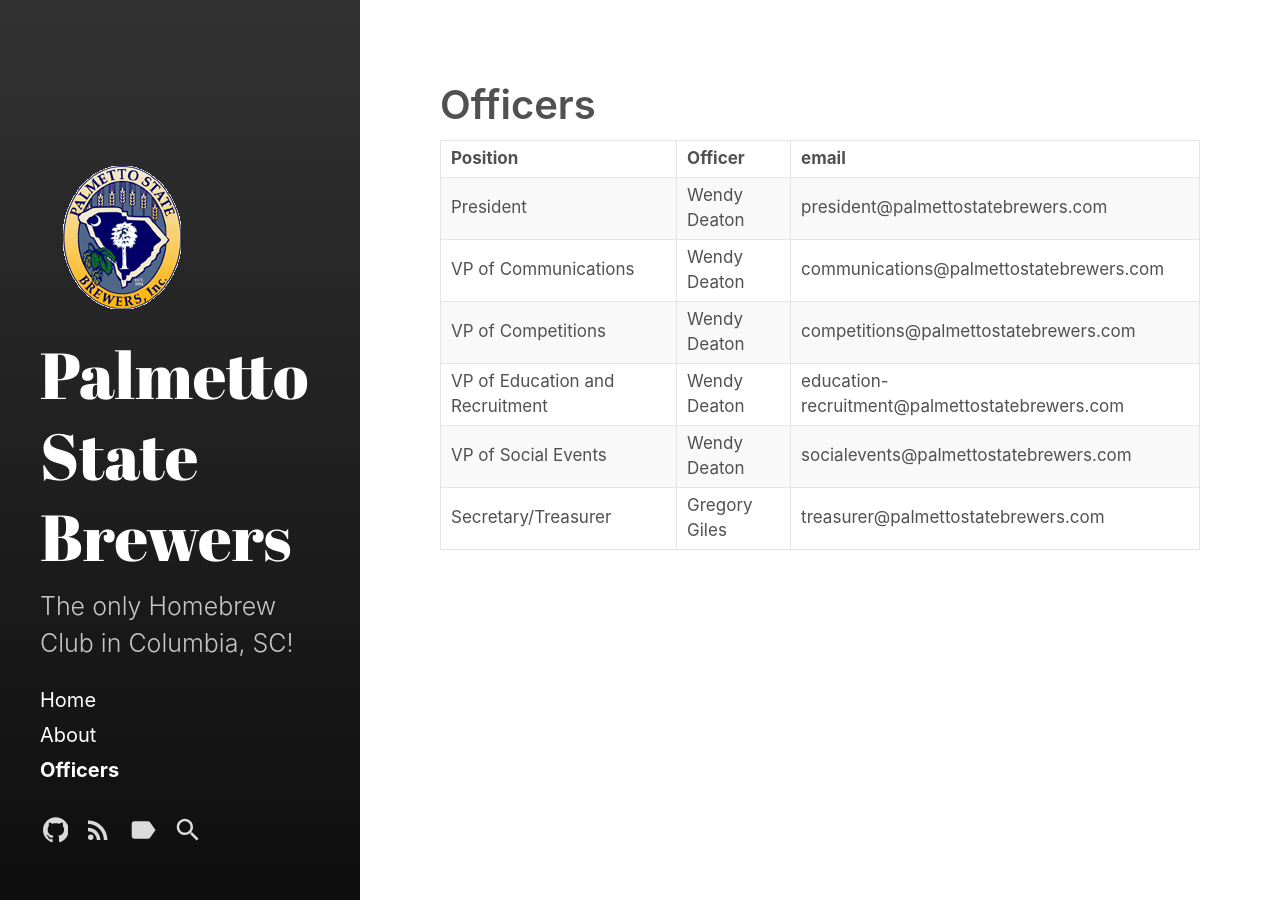
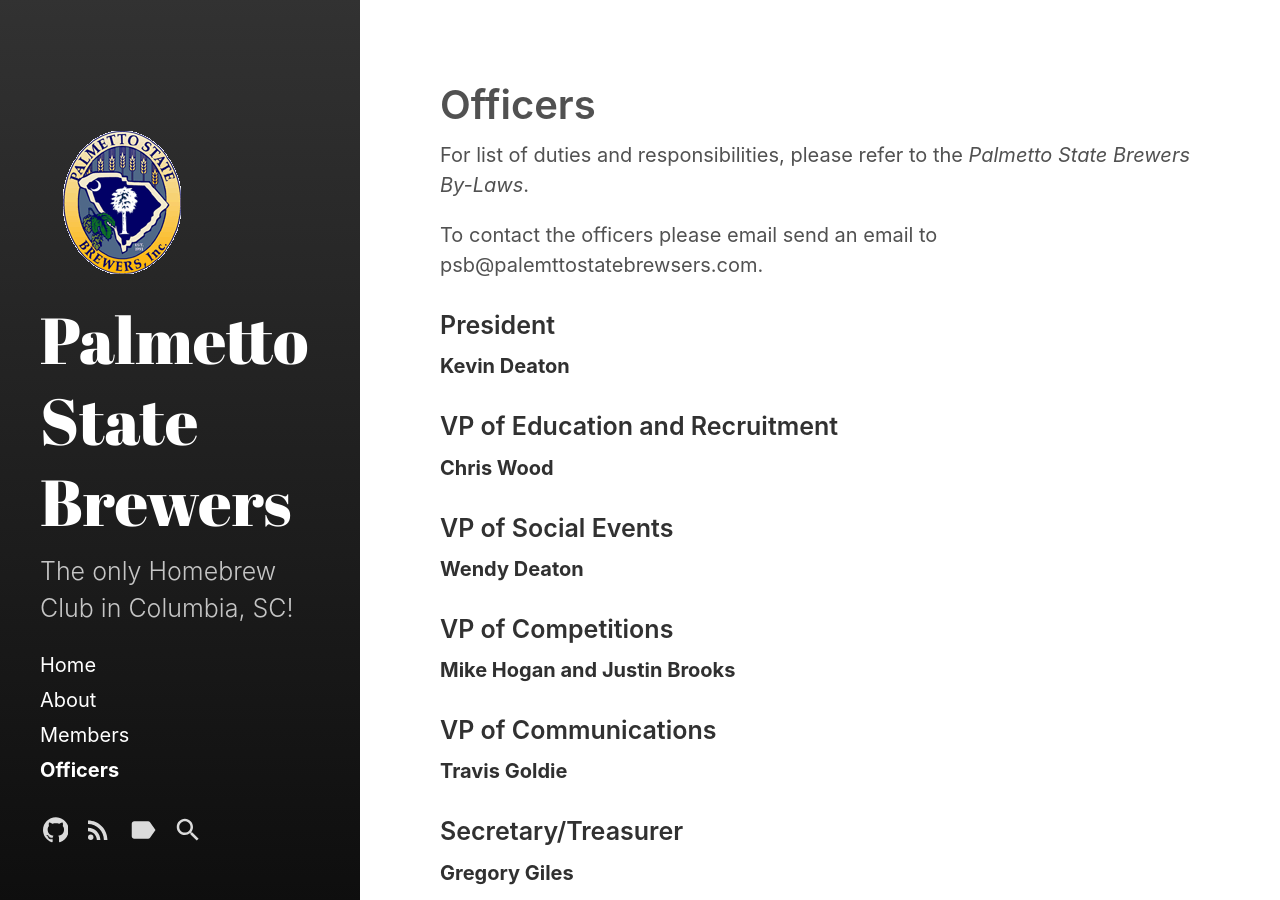
Before and after one commit to palmettostatebrewers/palmettostatebrewers.github.io, a Jekyll site: the page built from officers.md, in a window 1280 px wide. Built offline with Jekyll 4.4.1, drawn with Linux system fonts in a browser that asks for light colours.

Commit message:
Officers

```diff
--- a/officers.md
+++ b/officers.md
@@ -4,12 +4,31 @@ title: Officers
 sidebar_link: true
 ---
 
+For list of duties and responsibilities, please refer to the *Palmetto State Brewers
+By-Laws*.
 
-| Position                        | Officer       | email                                          |
-| ------------------------------- | ------------- | ---------------------------------------------- |
-| President                       | Wendy Deaton  | president@palmettostatebrewers.com             |
-| VP of Communications            | Wendy Deaton  | communications@palmettostatebrewers.com        |
-| VP of Competitions              | Wendy Deaton  | competitions@palmettostatebrewers.com          |
-| VP of Education and Recruitment | Wendy Deaton  | education-recruitment@palmettostatebrewers.com |
-| VP of Social Events             | Wendy Deaton  | socialevents@palmettostatebrewers.com          |
-| Secretary/Treasurer             | Gregory Giles | treasurer@palmettostatebrewers.com             |
+To contact the officers please email send an email to psb@palemttostatebrewsers.com.
+
+### President
+
+**Kevin Deaton**
+
+### VP of Education and Recruitment
+
+**Chris Wood**
+
+### VP of Social Events
+
+**Wendy Deaton**
+
+### VP of Competitions
+
+**Mike Hogan and Justin Brooks**
+
+### VP of Communications
+
+**Travis Goldie**
+
+### Secretary/Treasurer
+
+**Gregory Giles**
```
Also changed, not shown: about.md (+2 -21 lines), members.md (added, +24 -0 lines), README.md.
